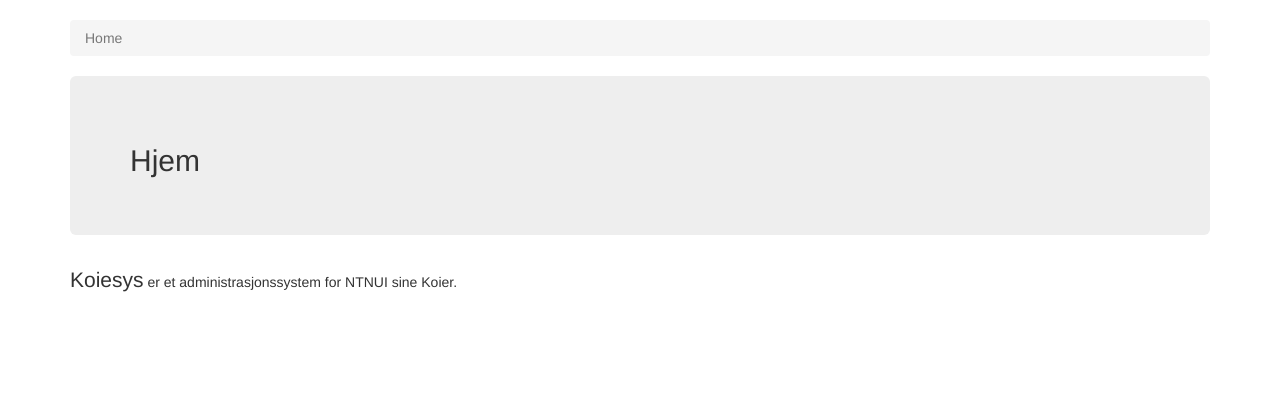
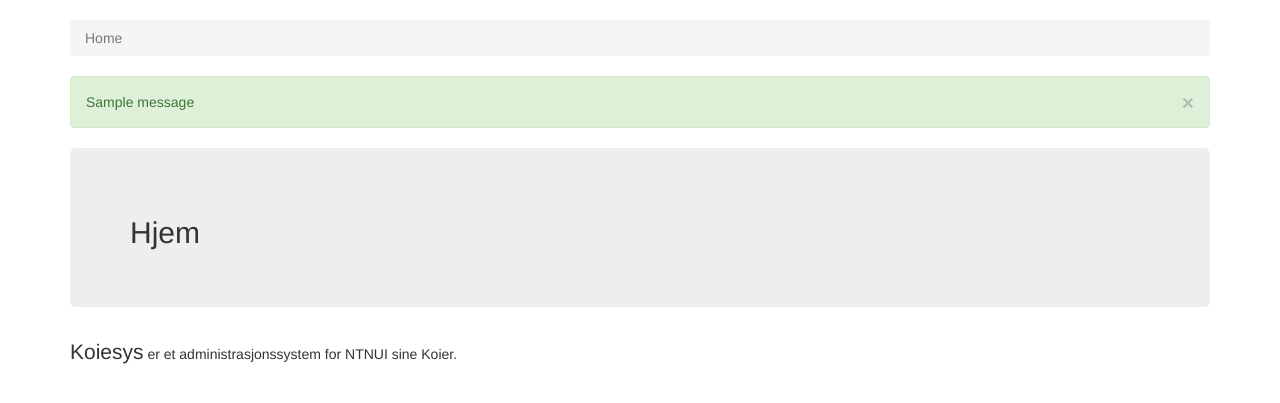
Before and after one commit to krskog/it1901, a Django app: page / in a window 1280 px wide. Shown: the part 72-475 px from the top of the page. Run offline with Django 3.2, Linux system fonts and the light colour scheme; tables that the repository leaves empty hold one stand-in row (values such as "Sample post"); one stand-in notice (Sample message) is shown; some libraries are stand-ins or nearby versions.

Commit message:
Initial messages

```diff
--- a/koieadmin/koie/templates/base.html
+++ b/koieadmin/koie/templates/base.html
@@ -67,6 +67,9 @@
           </ol>
         </div>
       </div>
+      <div class="row">
+          {% include 'messages.html' %}
+      </div>
       {% block content %}{% endblock content %}
     </div>
 
--- /dev/null
+++ b/koieadmin/koie/templates/messages.html
@@ -0,0 +1,10 @@
+{% if messages %}
+    <div class="col-md-12">
+    {% for message in messages %}
+        <div class="alert alert-{{ message.tags }}" data-alert>
+            <button type="button" class="close" data-dismiss="alert">&times;</button>
+            <p>{{ message }}</p>
+        </div>
+    </div>
+    {% endfor %}
+{% endif %}
--- a/koieadmin/koie/views.py
+++ b/koieadmin/koie/views.py
@@ -5,6 +5,7 @@ from django.utils.translation import ugettext_lazy as _
 from datetime import date, datetime
 
 from django.contrib.auth.models import User
+from django.contrib import messages
 from koie.models import Koie, Reservation, Report
 from koie.forms import ReservationForm, ReportForm
 from django.core.mail import send_mail
@@ -41,7 +42,6 @@ def koie_detail(request, koie_id):
       ],
       'koie': koie,
       'future_reservations': get_future_reservations(koie),
-      #'free_beds': koie.free_beds(reservation.rent_date)
     })
 
 def next_reservations(request):
@@ -65,9 +65,13 @@ def reserve_koie(request, reservation_id=None, koie_id=None):
             reservation = form.save(commit=False)
             reservation.ordered_by = get_or_create_user(form.cleaned_data['email'])
             reservation.save()
-            #send_report_email(reservation) #Sends an email with a link to the report form connected to this reservation
+            messages.success(request, '%s reserved for %s.' % (reservation.koie_ordered, reservation.rent_date))
+            # Sends an email with a link to the report form connected to this reservation
+            # Should be split into report creation and then cronjob email sending
+            #send_report_email(reservation)
             return redirect('koie_detail', koie_id=reservation.koie_ordered.id) # Redirect to koie page
         else:
+            messages.error(request, 'Form validation failed, are you sure you filled out all the values correctly?')
             form = ReservationForm(request.POST)
     else:
         form = ReservationForm()
@@ -85,24 +89,25 @@ def reserve_koie(request, reservation_id=None, koie_id=None):
     })
 
 def report_koie(request, report_id):
-	rep = get_object_or_404(Report, pk=report_id)
+    report = get_object_or_404(Report, pk=report_id)
 
-	if request.method == 'POST':
-		form = ReportForm(request.POST)
-		if form.is_valid():
-			rep.submit(form.cleaned_data['report'], form.cleaned_data['firewood_status'])
-			return redirect('index')
-	else:
-		form = ReportForm()
+    if request.method == 'POST':
+        form = ReportForm(request.POST)
+        if form.is_valid():
+            report.submit(form.cleaned_data['report'], form.cleaned_data['firewood_status'])
+            messages.success(request, 'Report submitted')
+            return redirect('index')
+    else:
+        form = ReportForm()
 
-	return render(request, 'report.html', {
-	'active': 'report_koie',
-	'breadcrumbs': [
-		{'name': _('home').capitalize(), 'url': 'index'},
-		{'name': rep.capitalize()}
-	],
-	'form': form
-	})
+    return render(request, 'report.html', {
+    'active': 'report_koie',
+    'breadcrumbs': [
+        {'name': _('home').capitalize(), 'url': 'index'},
+        {'name': report.capitalize()}
+    ],
+    'form': form
+    })
 
 
 ## ========== METHODS =============
@@ -135,9 +140,9 @@ def get_future_reservations(koie=None, num=10):
 ### Mailing
 
 def send_report_email(reservation):
-	report = Report()
-	report.reservation = reservation
-	report.submit('', 0)
-	recipient = reservation.ordered_by.email
-	message = 'Please fill out a report for your stay at: http://127.0.0.1:8000/report/' + str(report.id) + '/'
-	send_mail('Report for koie', message, 'ntnu.koier@gmail.no', [recipient])
+    report = Report()
+    report.reservation = reservation
+    report.submit('', 0)
+    recipient = reservation.ordered_by.email
+    message = 'Please fill out a report for your stay at: http://127.0.0.1:8000/report/' + str(report.id) + '/'
+    send_mail('Report for koie', message, 'ntnu.koier@gmail.no', [recipient])
--- a/koieadmin/koieadmin/settings.py
+++ b/koieadmin/koieadmin/settings.py
@@ -80,7 +80,7 @@ DATABASES = {
 # Internationalization
 # https://docs.djangoproject.com/en/1.6/topics/i18n/
 
-LANGUAGE_CODE = 'en-us'
+LANGUAGE_CODE = 'nb-no'
 
 TIME_ZONE = 'UTC'
 
@@ -89,6 +89,10 @@ USE_I18N = True
 USE_L10N = True
 
 USE_TZ = True
+
+
+from django.contrib.messages import constants as message_constants
+MESSAGE_TAGS = {message_constants.ERROR: 'danger',}
 
 
 # Static files (CSS, JavaScript, Images)
```
